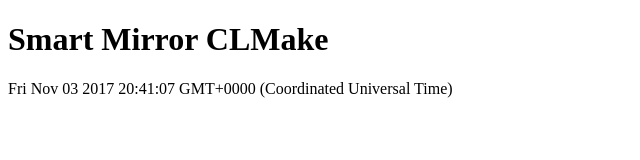
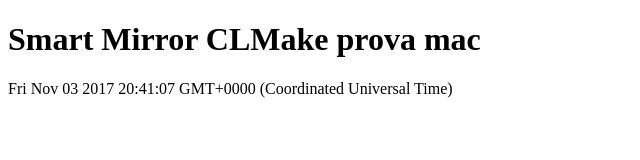
Before and after one commit to clmake/SmartMirrorCLMake, an Electron app: page index.html in a window 1280 px wide. Shown: the whole page, without its empty margins (0-640 px from the left). Drawn offline with Linux system fonts and the light colour scheme; no server answers.

Commit message:
prova mac

```diff
--- a/index.html
+++ b/index.html
@@ -11,7 +11,7 @@
     <title>SmartMirrorCLMake</title>
   </head>
   <body>
-    <h1>Smart Mirror CLMake</h1>
+    <h1>Smart Mirror CLMake prova mac</h1>
 
 	<div id="time">
 	</div>
```
